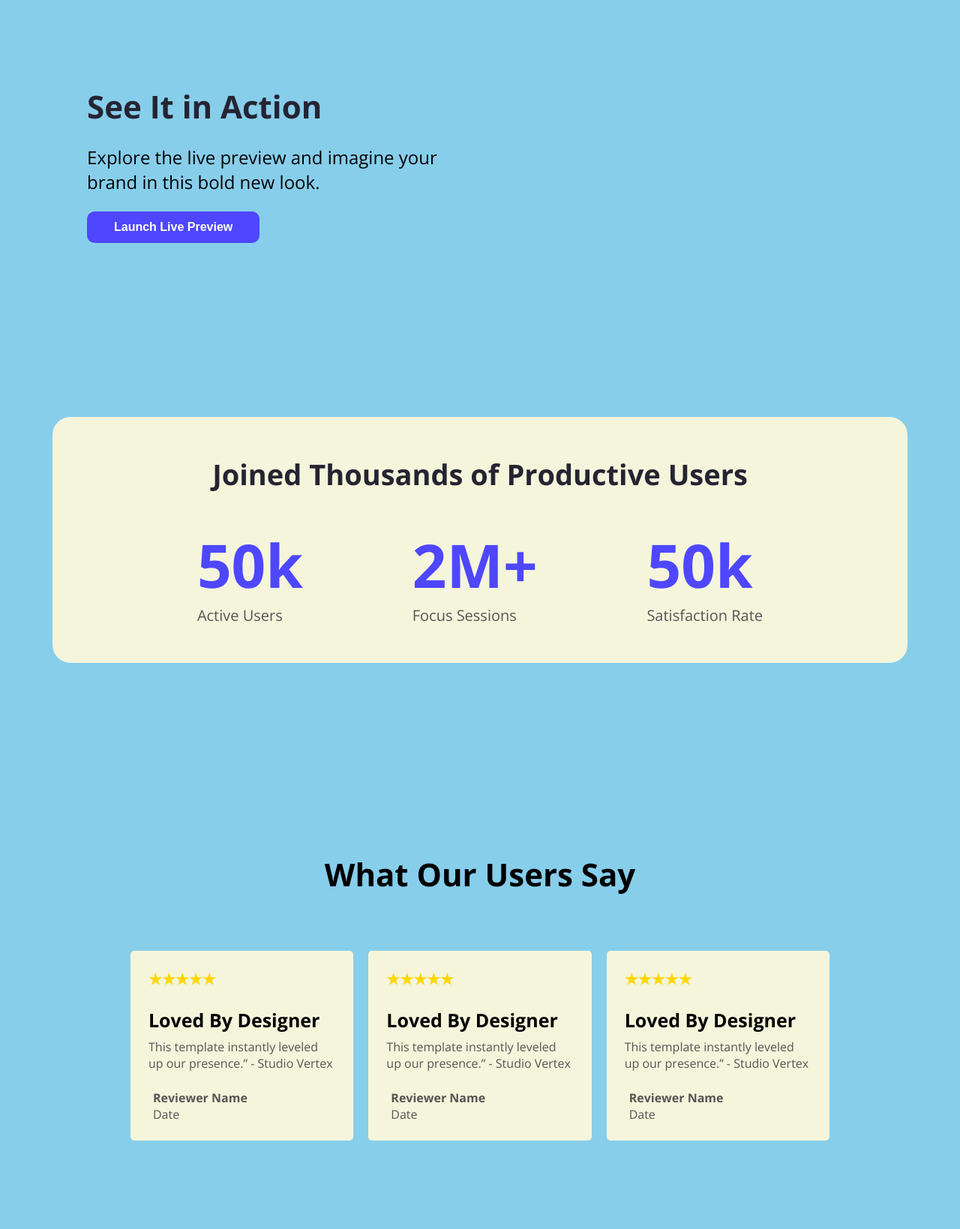
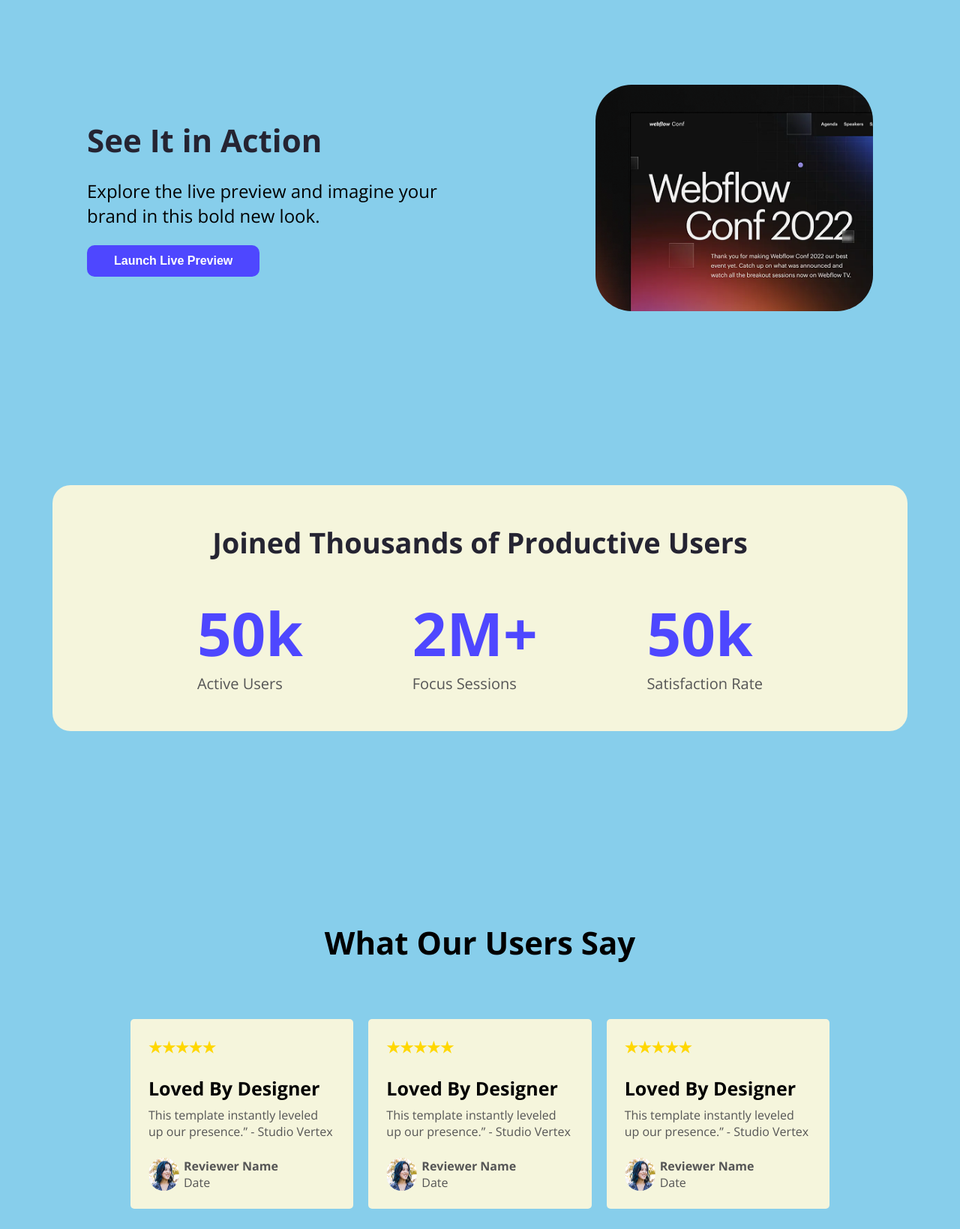
Before and after one commit to mehedi62abF/ph-first-assignment, a plain HTML site: page index.html in a window 1280 px wide. Shown: the part 613-2252 px from the top of the page at 75% size. Drawn offline with nearby package versions, Linux system fonts and the light colour scheme.

Commit message:
this is my last final push i hope

```diff
--- a/index.html
+++ b/index.html
@@ -33,7 +33,7 @@
         <button class="primary-btn"> Launch Live Preview</button>
       </div>
 
-        <img class="action-div-left" src="../Mehedi-first-assignment/B12A01-landing-launchpad/Assets/wc-mini.png" alt="">
+        <img class="action-div-left" src="./B12A01-landing-launchpad/Assets/wc-mini.png" alt="">
 
      </div>
 
@@ -67,7 +67,7 @@
             <h2 class="review-div-card-tittle">Loved By Designer</h2>
             <p class="review-div-description">This template instantly leveled up our  presence.” - Studio Vertex</p>
             <div class="reviewer">
-              <img class="reviewer-img" src="../Mehedi-first-assignment/B12A01-landing-launchpad/Assets/avatar.png" alt="">
+              <img class="reviewer-img" src="./B12A01-landing-launchpad/Assets/avatar.png" alt="">
               <div class="reviewer-info">
                 <p class="reviewer-name"> Reviewer Name</p>
                 <p class="reviewer-date">Date</p>
@@ -79,7 +79,7 @@
            <h2 class="review-div-card-tittle">Loved By Designer</h2>
             <p class="review-div-description">This template instantly leveled up our  presence.” - Studio Vertex</p>
             <div class="reviewer">
-              <img class="reviewer-img" src="../Mehedi-first-assignment/B12A01-landing-launchpad/Assets/avatar.png" alt="">
+              <img class="reviewer-img" src="./B12A01-landing-launchpad/Assets/avatar.png" alt="">
               <div class="reviewer-info">
                 <p class="reviewer-name">Reviewer Name</p>
                 <p class="reviewer-date">Date</p>
@@ -91,7 +91,7 @@
              <h2 class="review-div-card-tittle">Loved By Designer</h2>
             <p class="review-div-description">This template instantly leveled up our  presence.” - Studio Vertex</p>
             <div class="reviewer">
-              <img class="reviewer-img" src="../Mehedi-first-assignment/B12A01-landing-launchpad/Assets/avatar.png" alt="">
+              <img class="reviewer-img" src="./B12A01-landing-launchpad/Assets/avatar.png" alt="">
               <div class="reviewer-info">
                 <p class="reviewer-name">Reviewer Name</p>
                 <p class="reviewer-date">Date</p>
@@ -107,7 +107,7 @@
             <h1 class="focus-tittle">Ready to focus better</h1>
             <p class="focus-sub-tittle">This template instantly leveled up our presence.”- Studio Vertex</p>
            <button class="primary-btn focus-button">Get Started Free</button>
-           <img class="focus-img"  src="../Mehedi-first-assignment/B12A01-landing-launchpad/Assets/wc-big.png" alt="" > </div>
+           <img class="focus-img"  src="./B12A01-landing-launchpad/Assets/wc-big.png" alt="" > </div>
 
                  <!-- Form  -->
 
--- a/styles.css
+++ b/styles.css
@@ -55,7 +55,7 @@
          /* Header */
 
 header{
-    background-image: url(../Mehedi-first-assignment/B12A01-landing-launchpad/Assets/Hero-bg.png);
+    background-image: url(./B12A01-landing-launchpad/Assets/Hero-bg.png);
     background-size:cover ;
     /* height: 698px; */
 }
```
Also changed, not shown: B12A01-landing-launchpad/Assets/Hero-bg.png (added), B12A01-landing-launchpad/Assets/avatar.png (added), B12A01-landing-launchpad/Assets/icon-star.png (added), B12A01-landing-launchpad/Assets/wc-big.png (added), B12A01-landing-launchpad/Assets/wc-mini.png (added), B12A01-landing-launchpad/ui/action.png (added), B12A01-landing-launchpad/ui/banner.png (added), B12A01-landing-launchpad/ui/footer.png (added), B12A01-landing-launchpad/ui/newsletter.png (added), B12A01-landing-launchpad/ui/productive_user.png (added), B12A01-landing-launchpad/ui/review.png (added), 2 other files.
